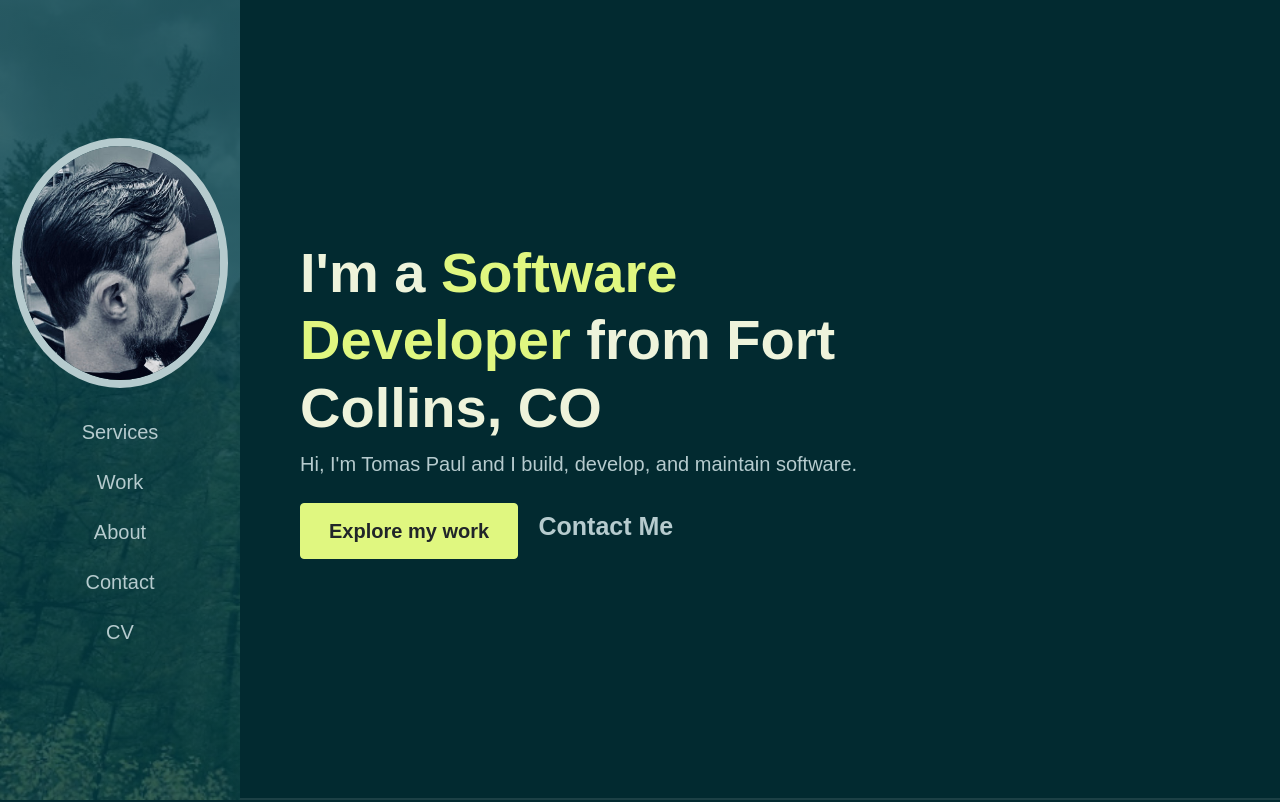
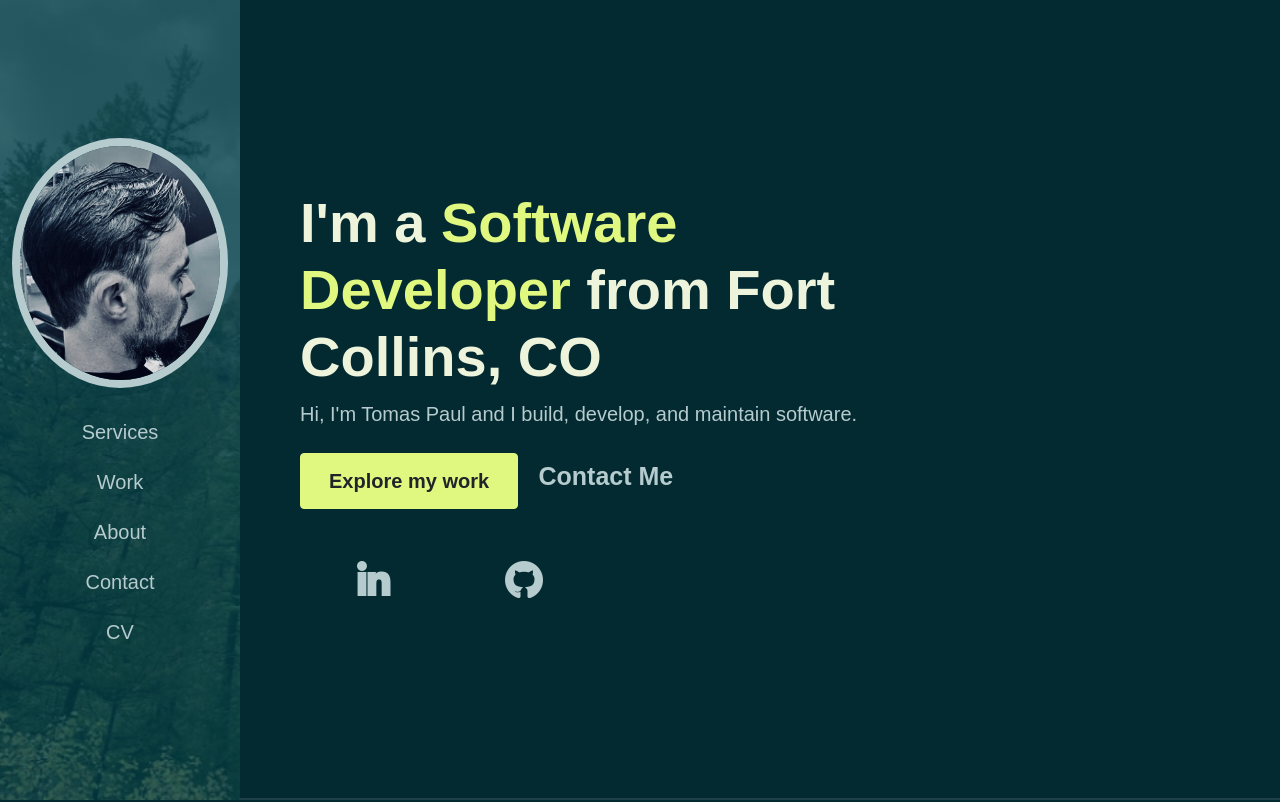
Before and after one commit to RThemian/TomasPaulPortfolio, a plain HTML site: page index.html in a window 1280 px wide. Shown: the top 802 px of the page. Drawn offline with Linux system fonts and the light colour scheme; a web font is replaced by a local one.

Commit message:
adds github and linkedIn links

```diff
--- a/index.html
+++ b/index.html
@@ -83,7 +83,19 @@
                 <a href="#work" class="btn btn-brand me-3 fs-5 fw-bold"
                   >Explore my work</a
                 >
-                <a href="#contact" class="link-custom">Contact Me</a>
+                <a href="#contact" class="link-custom mr-2">Contact Me</a>
+                <!-- add links for linked in and github -->
+                <div class="">
+                  <a href="https://www.linkedin.com/in/tomas-paul-cservenak/" class="link-custom m-5">
+                    <i class="lab la-linkedin-in fa-3x mt-5" style="font-size: 3rem;"></i>
+                  </a>
+                  <!-- make link to github -->
+                  <a href="https://github.com/RThemian" class="link-custom m-5">
+                    <i class="lab la-github fa-3x mt-5" style="font-size: 3rem;"></i>
+                  </a>
+                </div>
+
+
               </div>
             </div>
           </div>
```
Also changed, not shown: assets/images/github-icon.png (added), assets/images/icons8-linkedin-100.png (added).
